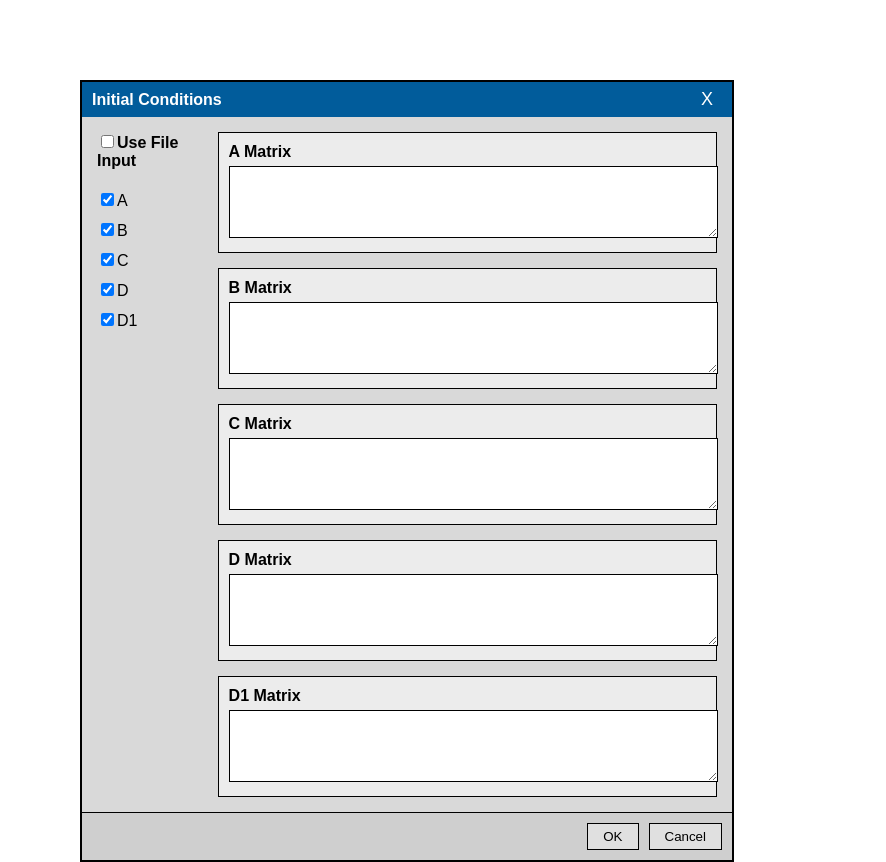
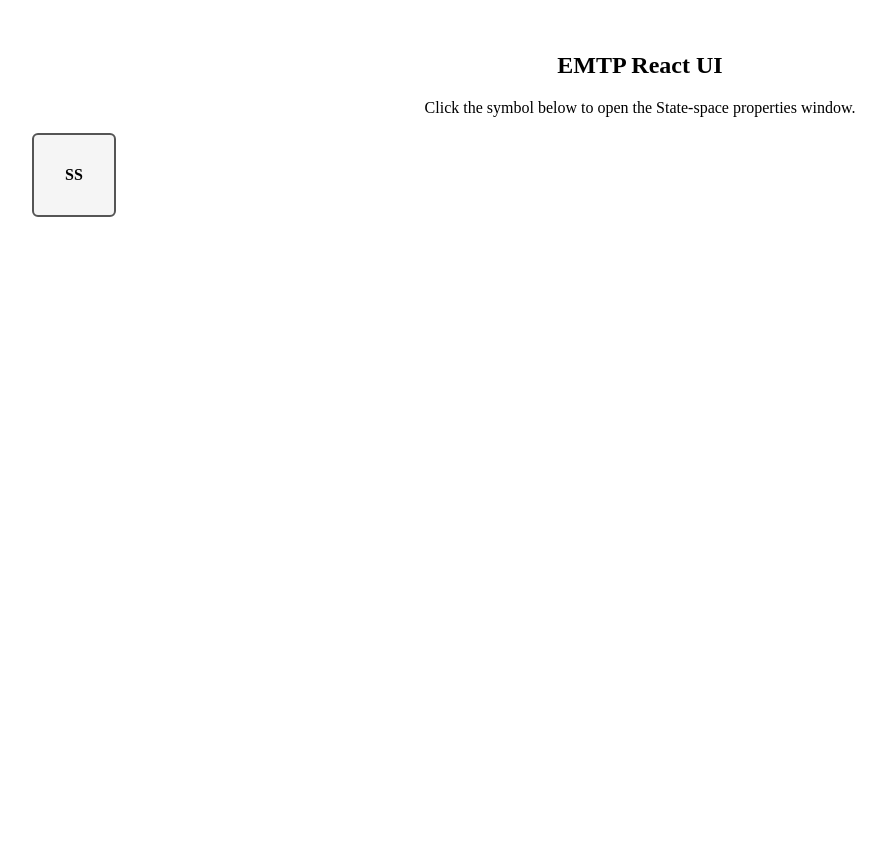
Before and after one commit to SaifAlsafadi/emtp-interface-prototype, a React (Create React App) app: page / in a window 1280 px wide. Shown: the whole page, without its empty margins (0-886 px from the left). After the commit the page ends 800 px from the top, so only its background shows below. Built offline with nearby package versions, Linux system fonts and the light colour scheme.

Commit message:
Update App.js

```diff
--- a/src/App.js
+++ b/src/App.js
@@ -1,12 +1,41 @@
-import ICWindow from "./windows/ICWindow";
-import { useState } from "react";
+// src/App.js
+import React, { useState } from "react";
+import "./App.css";
+import StateSpaceDialog from "./windows/StateSpaceDialog";
 
 function App() {
-  const [open, setOpen] = useState(true);
+  const [showStateSpace, setShowStateSpace] = useState(false);
 
   return (
-    <div>
-      {open && <ICWindow onClose={() => setOpen(false)} />}
+    <div className="App" style={{ padding: 24 }}>
+      {/* You can replace this with your actual symbol / canvas later */}
+      <h2>EMTP React UI</h2>
+      <p>Click the symbol below to open the State-space properties window.</p>
+
+      <div
+        onClick={() => setShowStateSpace(true)}
+        style={{
+          width: 80,
+          height: 80,
+          border: "2px solid #555",
+          borderRadius: 6,
+          display: "flex",
+          alignItems: "center",
+          justifyContent: "center",
+          cursor: "pointer",
+          background: "#f5f5f5",
+          fontWeight: "bold",
+          marginTop: 16,
+        }}
+      >
+        SS
+      </div>
+
+      {/* EMTP-style dialog */}
+      <StateSpaceDialog
+        open={showStateSpace}
+        onClose={() => setShowStateSpace(false)}
+      />
     </div>
   );
 }
```
